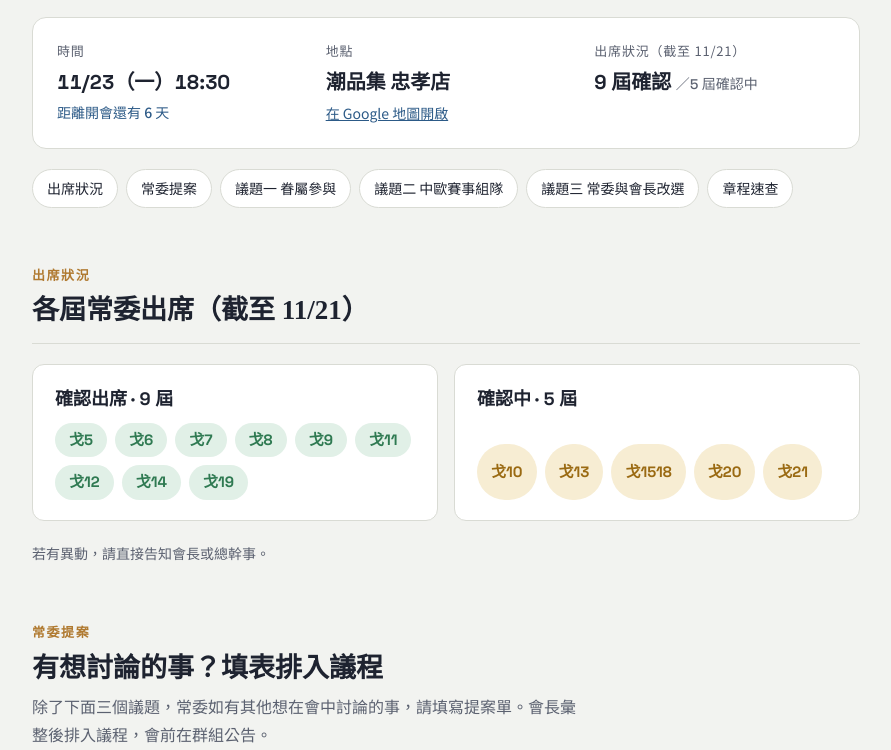
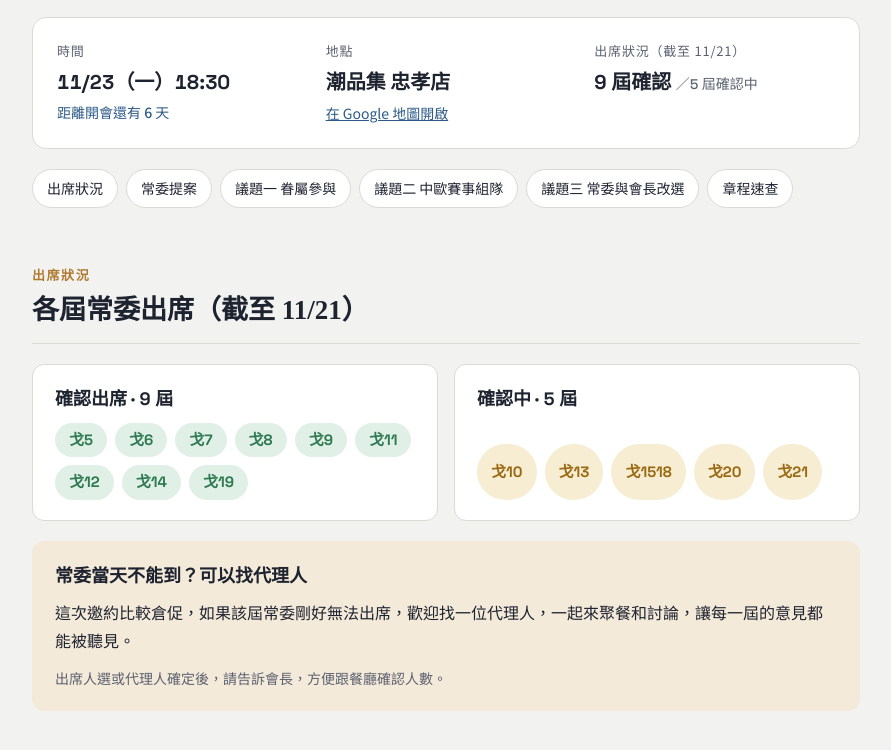
Before and after one commit to willleester/ntuemba-gobi-meeting, a plain HTML site: page index.html in a window 1280 px wide. Shown: the part 202-952 px from the top of the page, without its empty margins (194-1085 px from the left). Drawn offline with Linux system fonts and the light colour scheme.

Commit message:
出席狀況加入代理人說明
Co-Authored-By: Claude Opus 5.5 <noreply@anthropic.com>

```diff
--- a/index.html
+++ b/index.html
@@ -172,7 +172,11 @@ footer{margin-top:56px;padding-top:16px;border-top:1px solid var(--line);font-si
       <div class="gens"><span class="chip wait gen-chip">戈10</span><span class="chip wait gen-chip">戈13</span><span class="chip wait gen-chip">戈1518</span><span class="chip wait gen-chip">戈20</span><span class="chip wait gen-chip">戈21</span></div>
     </div>
   </div>
-  <p class="small muted">若有異動，請直接告知會長或總幹事。</p>
+  <div class="box sand">
+    <h3>常委當天不能到？可以找代理人</h3>
+    <p>這次邀約比較倉促，如果該屆常委剛好無法出席，歡迎找一位代理人，一起來聚餐和討論，讓每一屆的意見都能被聽見。</p>
+    <p class="small muted">出席人選或代理人確定後，請告訴會長，方便跟餐廳確認人數。</p>
+  </div>
 </section>
 
 <!-- PROPOSAL -->
```
